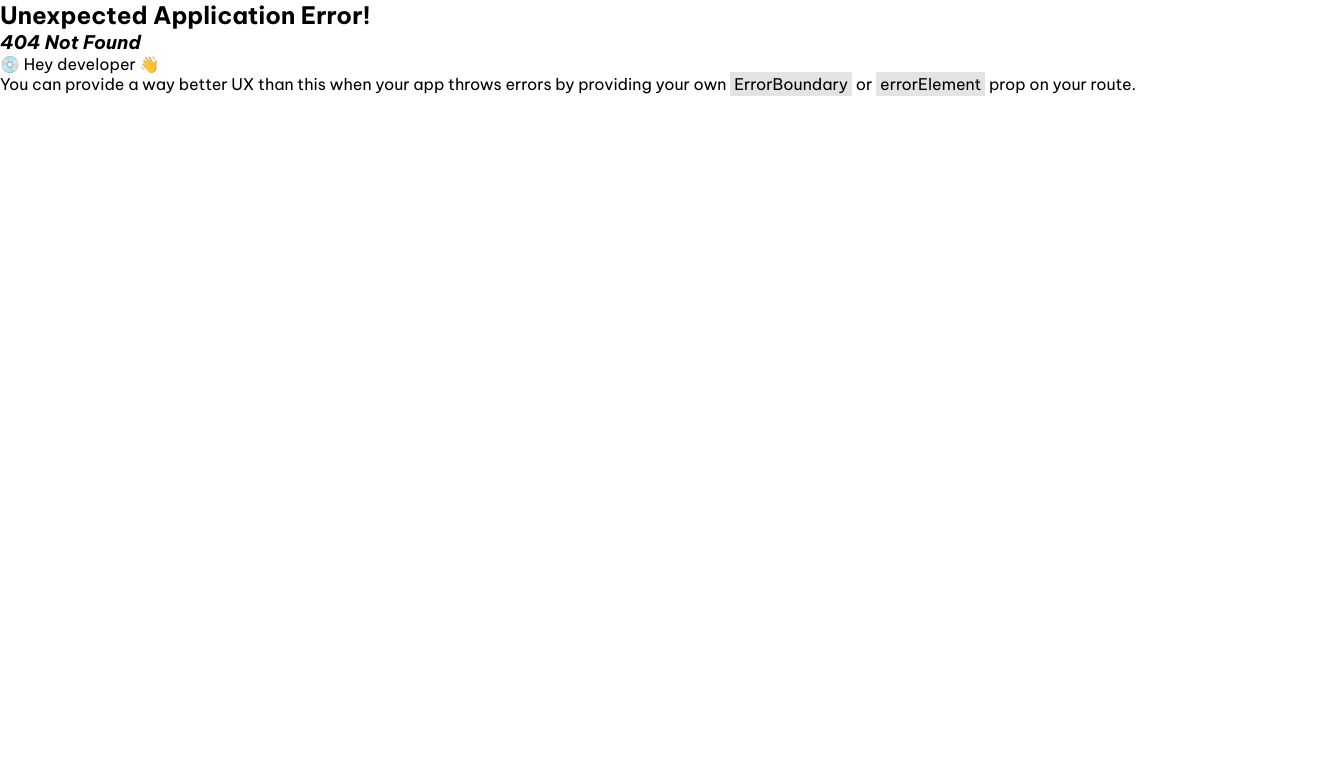
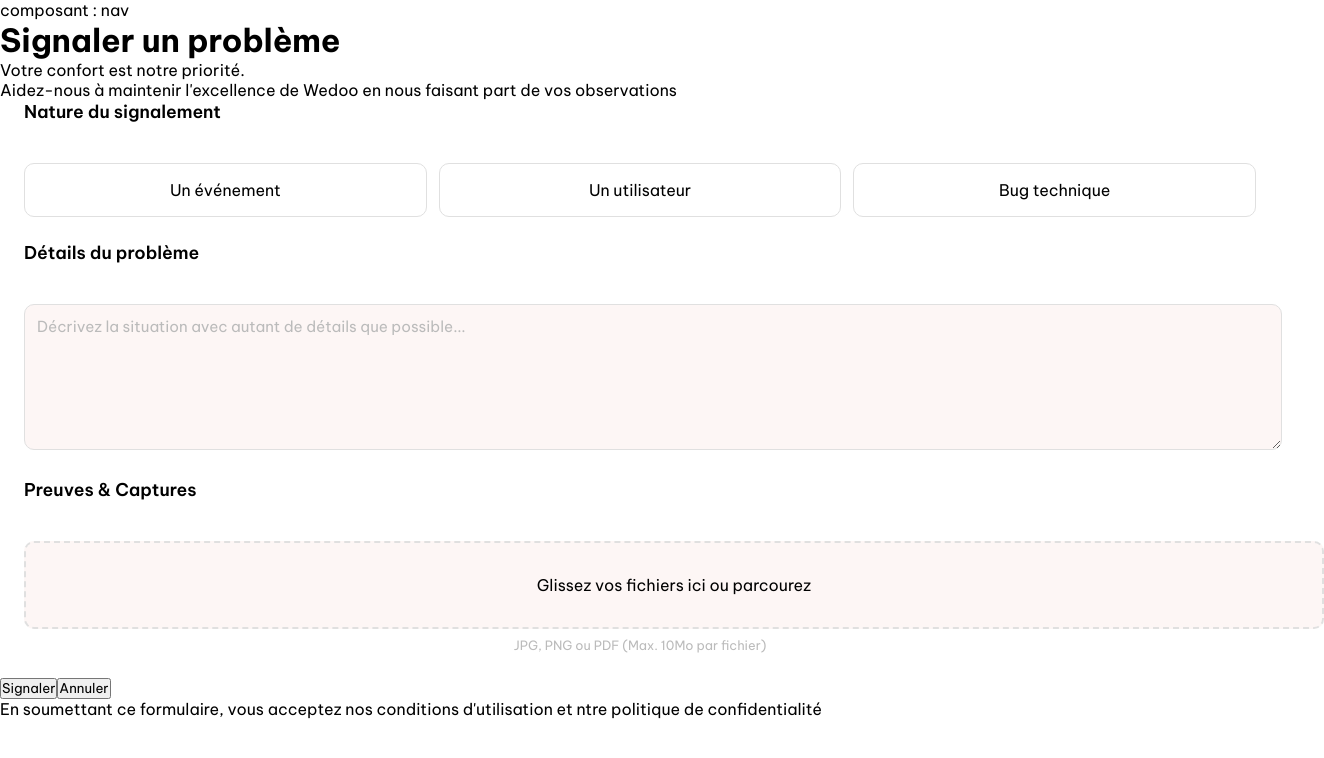
Before and after one commit to ChickenCodeSchool/Js-Team-vert-WildWlaker-P3-G3, a React (Vite) app in the folder client/: page /userreport in a window 1280 px wide. Before the commit this address had no page. Shown: the top 758 px of the page, 1324 px wide, since content can reach past the window. Built offline with nearby package versions, Linux system fonts and the light colour scheme; a web font is replaced by a local one.

Commit message:
init components used to UserReport Page

```diff
--- /dev/null
+++ b/client/src/components/ReportUser/ReportDetails.css
@@ -0,0 +1,38 @@
+.reportDetails-global {
+  border: none;
+  background-color: #fff;
+  border-radius: 12px;
+  padding: 24px;
+
+  & legend {
+    font-size: 1.1rem;
+    font-weight: 600;
+    margin-bottom: 16px;
+  }
+
+  & .reportDetails-label {
+    display: block;
+    width: 100%;
+
+    & .reportDetails-textarea {
+      width: 100%;
+      min-height: 120px;
+      padding: 12px;
+      border: 1.5px solid #e0e0e0;
+      border-radius: 10px;
+      background-color: #fdf6f5;
+      resize: vertical;
+      font-size: 0.95rem;
+      color: #333;
+
+      &::placeholder {
+        color: #bbb;
+      }
+
+      &:focus {
+        outline: none;
+        border-color: #c0614f;
+      }
+    }
+  }
+}
--- /dev/null
+++ b/client/src/components/ReportUser/ReportDetails.tsx
@@ -0,0 +1,17 @@
+import "./ReportDetails.css";
+
+function ReportDetails() {
+  return (
+    <fieldset className="reportDetails-global">
+      <legend>Détails du problème</legend>
+      <label className="reportDetails-label">
+        <textarea
+          className="reportDetails-textarea"
+          placeholder="Décrivez la situation avec autant de détails que possible..."
+        />
+      </label>
+    </fieldset>
+  );
+}
+
+export default ReportDetails;
--- /dev/null
+++ b/client/src/components/ReportUser/ReportEvidence.css
@@ -0,0 +1,41 @@
+.reportEvidence-global {
+  border: none;
+  background-color: #fff;
+  border-radius: 12px;
+  padding: 24px;
+
+  & legend {
+    font-size: 1.1rem;
+    font-weight: 600;
+    margin-bottom: 16px;
+  }
+
+  & .reportEvidence-dropzone {
+    display: flex;
+    flex-direction: column;
+    align-items: center;
+    justify-content: center;
+    gap: 8px;
+    width: 100%;
+    padding: 32px;
+    border: 2px dashed #e0e0e0;
+    border-radius: 10px;
+    background-color: #fdf6f5;
+    cursor: pointer;
+
+    & input[type="file"] {
+      display: none;
+    }
+
+    &:hover {
+      border-color: #c0614f;
+    }
+  }
+
+  & p {
+    text-align: center;
+    font-size: 0.8rem;
+    color: #bbb;
+    margin-top: 8px;
+  }
+}
--- /dev/null
+++ b/client/src/components/ReportUser/ReportEvidence.tsx
@@ -0,0 +1,16 @@
+import "./ReportEvidence.css";
+
+function ReportEvidence() {
+  return (
+    <fieldset className="reportEvidence-global">
+      <legend>Preuves & Captures</legend>
+      <label className="reportEvidence-dropzone">
+        <input type="file" accept=".jpg, .png, .pdf" multiple />
+        Glissez vos fichiers ici ou parcourez
+      </label>
+      <p>JPG, PNG ou PDF (Max. 10Mo par fichier)</p>
+    </fieldset>
+  );
+}
+
+export default ReportEvidence;
--- /dev/null
+++ b/client/src/components/ReportUser/ReportType.css
@@ -0,0 +1,40 @@
+.reportType-global {
+  border: none;
+  background-color: #fff;
+  border-radius: 12px;
+  padding: 24px;
+
+  & legend {
+    font-size: 1.1rem;
+    font-weight: 600;
+    margin-bottom: 16px;
+  }
+
+  & .reportType-cards {
+    display: flex;
+    gap: 12px;
+
+    & .reportType-card {
+      flex: 1;
+      display: flex;
+      flex-direction: column;
+      align-items: center;
+      justify-content: center;
+      gap: 8px;
+      padding: 16px;
+      border: 1.5px solid #e0e0e0;
+      border-radius: 10px;
+      cursor: pointer;
+      transition: all 0.2s ease;
+
+      & input[type="radio"] {
+        display: none;
+      }
+
+      &:has(input[type="radio"]:checked) {
+        background-color: #f2d4ce;
+        border-color: #c0614f;
+      }
+    }
+  }
+}
--- /dev/null
+++ b/client/src/components/ReportUser/ReportType.tsx
@@ -0,0 +1,25 @@
+import "./ReportType.css";
+
+function ReportType() {
+  return (
+    <fieldset className="reportType-global">
+      <legend>Nature du signalement</legend>
+      <div className="reportType-cards">
+        <label className="reportType-card">
+          <input type="radio" name="reportType" value="evenement" />
+          Un événement
+        </label>
+        <label className="reportType-card">
+          <input type="radio" name="reportType" value="utilisateur" />
+          Un utilisateur
+        </label>
+        <label className="reportType-card">
+          <input type="radio" name="reportType" value="bug" />
+          Bug technique
+        </label>
+      </div>
+    </fieldset>
+  );
+}
+
+export default ReportType;
--- a/client/src/main.tsx
+++ b/client/src/main.tsx
@@ -18,6 +18,7 @@ import TableauDeBord from "./pages/TableauDeBord/TableauDeBord";
 // Import additional components for new routes
 // Try creating these components in the "pages" folder
 import HomeEvents from "./pages/HomeEvents/HomeEvents";
+import UserReport from "./pages/UserReport/UserReport";
 
 // import About from "./pages/About";
 // import Contact from "./pages/Contact";
@@ -57,6 +58,10 @@ const router = createBrowserRouter([
   {
     path: "/resetpassword",
     element: <ResetPassword />,
+  },
+  {
+    path: "/userreport",
+    element: <UserReport />,
   },
   // {
   //   path: "/todoList",
--- a/client/src/pages/UserReport/UserReport.tsx
+++ b/client/src/pages/UserReport/UserReport.tsx
@@ -1,3 +1,6 @@
+import ReportDetails from "../../components/ReportUser/ReportDetails";
+import ReportEvidence from "../../components/ReportUser/ReportEvidence";
+import ReportType from "../../components/ReportUser/ReportType";
 import "./UserReport.css";
 
 function UserReport() {
@@ -13,9 +16,9 @@ function UserReport() {
           </p>
         </header>
         <form className="userReport-Form">
-          <div>composant : NATURE DU SIGNALEMENT</div>
-          <div>composant : DETAILS DU PROBLEME</div>
-          <div>composant : PREUVES & CAPTURES D'ECRAN</div>
+          <ReportType />
+          <ReportDetails />
+          <ReportEvidence />
           <div className="userReport-Btn">
             <button type="submit">Signaler</button>
             <button type="button">Annuler</button>
@@ -23,7 +26,10 @@ function UserReport() {
         </form>
       </main>
       <footer className="userReport-Footer">
-        <p>blablabla</p>
+        <p>
+          En soumettant ce formulaire, vous acceptez nos conditions
+          d'utilisation et ntre politique de confidentialité
+        </p>
       </footer>
     </>
   );
```
Also changed, not shown: client/src/pages/UserReport/UserReport.css (line endings or trailing spaces).
